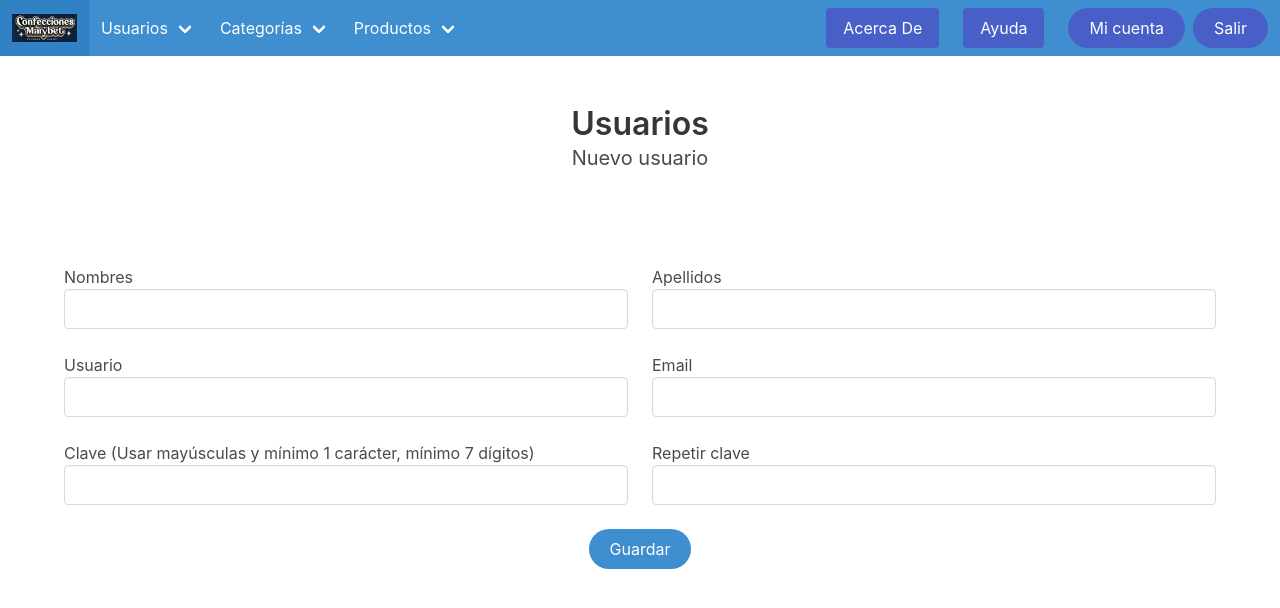
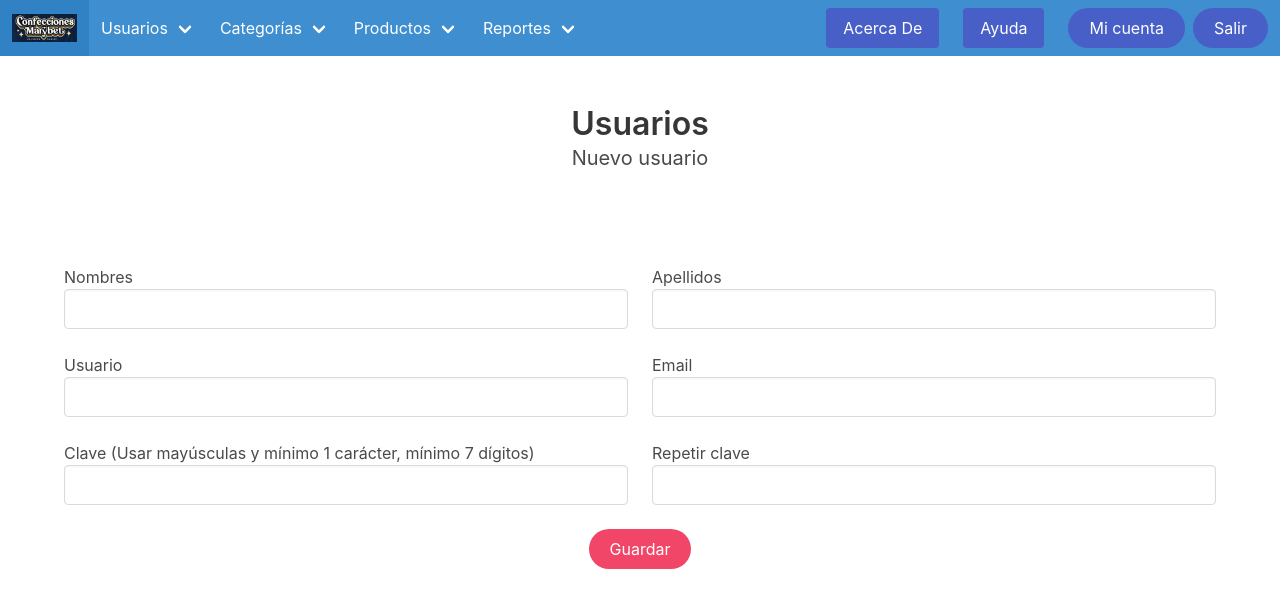
Before and after one commit to Proyecto-Confecciones-Marybet/confecciones-marybet, a PHP site: page /index.php?vista=user_new in a window 1280 px wide. Shown: the top 608 px of the page. Run offline with PHP 8.4, Linux system fonts and the light colour scheme; a user stored in the database is signed in.

Commit message:
Generacion de reportes

```diff
--- a/Inventario/INVENTARIO/inc/navbar.php
+++ b/Inventario/INVENTARIO/inc/navbar.php
@@ -46,6 +46,17 @@
                 </div>
             </div>
 
+            <div class="navbar-item has-dropdown is-hoverable">
+                <a class="navbar-link">Reportes</a>
+
+                <div class="navbar-dropdown">
+                    <a href="index.php?vista=product_new" class="navbar-item">Nuevo</a>
+                    <a href="index.php?vista=product_list" class="navbar-item">Lista</a>
+                    <a href="index.php?vista=product_category" class="navbar-item">Por categoría</a>
+                    <a href="index.php?vista=product_search" class="navbar-item">Buscar</a>
+                </div>
+            </div>
+
         </div>
 
         <div class="navbar-end">
--- a/Inventario/INVENTARIO/vistas/user_new.php
+++ b/Inventario/INVENTARIO/vistas/user_new.php
@@ -50,7 +50,7 @@
 		  	</div>
 		</div>
 		<p class="has-text-centered">
-			<button type="submit" class="button is-info is-rounded">Guardar</button>
+			<button type="submit" class="button is-danger is-rounded animado">Guardar</button>
 		</p>
 	</form>
 </div>
```
